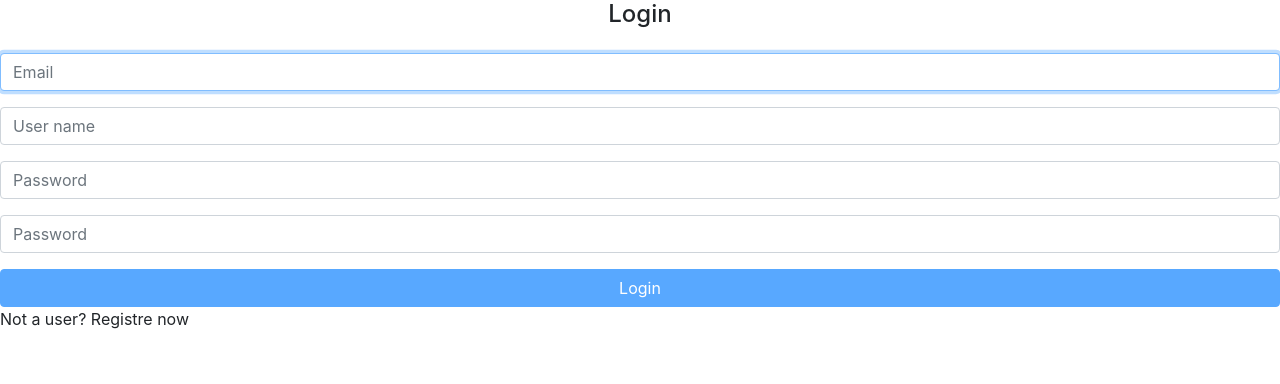
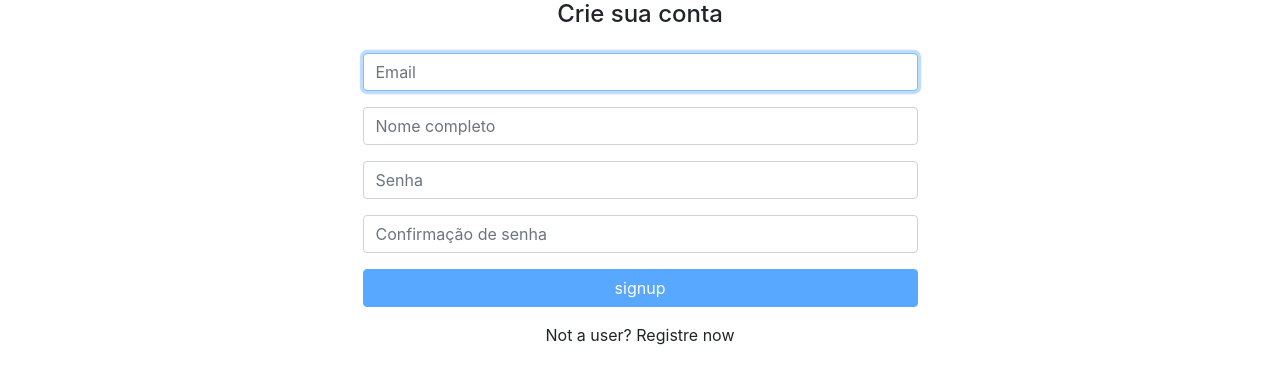
Before and after one commit to WemersonPD/mm-frontend-Sthorm, an Angular app: page / in a window 1280 px wide. Shown: the top 384 px of the page. Built offline with nearby package versions, Linux system fonts and the light colour scheme.

Commit message:
Add validation

```diff
--- /dev/null
+++ b/src/app/signup/confirm-password.validator.ts
@@ -0,0 +1,12 @@
+import { AbstractControl, FormGroup } from "@angular/forms";
+export function ConfirmPasswordValidator(controlName: string, matchingControlName: string) {
+    return (formGroup: FormGroup) => {
+      let control = formGroup.controls[controlName];
+      let matchingControl = formGroup.controls[matchingControlName]
+      if (control.value !== matchingControl.value) {
+        matchingControl.setErrors({ confirmPasswordValidator: true });
+      } else {
+        matchingControl.setErrors(null);
+      }
+    };
+  }
--- a/src/app/signup/signup.component.html
+++ b/src/app/signup/signup.component.html
@@ -1,9 +1,10 @@
-<h4 class="text-center">Login</h4>
+<h4 class="text-center">Crie sua conta</h4>
 
 <!-- [FormFroup]="loginForm" é para mostrar quem vai controlar meu formulário. -->
+<div class="container">
   <form
-  [formGroup]="loginForm"
-  class="form mt-4"
+    [formGroup]="signupForm"
+    class="form mt-4 w-50 h-90 mx-auto "
 
   >
     <div class="form-group">
@@ -17,7 +18,7 @@
 
       <!-- Mensagem de erro componentiado. -->
       <app-vmenssage
-    *ngIf="loginForm.get('email').errors?.required && loginForm.get('email').dirty"
+      *ngIf="signupForm.get('email').errors?.required && signupForm.get('email').dirty"
         text="Por favor, informe seu email"
       >
       </app-vmenssage>
@@ -28,59 +29,68 @@
       <input
         formControlName="userName"
         class="form-control"
-      placeholder="User name"
+        placeholder="Nome completo"
 
       >
 
       <!-- Mensagem de erro componentiado. -->
       <app-vmenssage
-    *ngIf="loginForm.get('userName').errors?.required && loginForm.get('userName').dirty"
-      text="User name is required"
+      *ngIf="signupForm.get('userName').errors?.required && signupForm.get('userName').dirty"
+        text="Por favor, informe seu nome"
       >
       </app-vmenssage>
 
 
     </div>
-  <div class="form-group">
-    <input
-      formControlName="passwordConfirmation"
-      type="password"
-      class="form-control"
-      placeholder="Password"
-    >
-    <app-vmenssage
-      *ngIf="loginForm.get('passwordConfirmation').errors?.required
-         &&
-      loginForm.get('passwordConfirmation').dirty"
-      text="Seu "
-    >
-    </app-vmenssage>
-  </div>
+
     <div class="form-group">
       <input
         formControlName="password"
         type="password"
         class="form-control"
-      placeholder="Password"
+        placeholder="Senha"
       >
       <app-vmenssage
-      *ngIf="loginForm.get('password').errors?.required && loginForm.get('password').dirty"
+        *ngIf="signupForm.get('password').errors?.required && signupForm.get('password').dirty"
         text="Password is required"
+      >
+      </app-vmenssage>
+      <app-vmenssage
+        *ngIf="signupForm.get('password').errors?.minlength && signupForm.get('password').dirty"
+        text="Mínimo de 6 caracteres"
+      >
+      </app-vmenssage>
+    </div>
+
+    <div class="form-group">
+      <input
+        formControlName="confirmPassword"
+        type="password"
+        class="form-control"
+        placeholder="Confirmação de senha"
+      >
+      <app-vmenssage
+        *ngIf="signupForm.get('confirmPassword').errors?.confirmPasswordValidator
+           &&
+          signupForm.get('confirmPassword').dirty"
+        text="A senha e confirmação de senha não batem"
       >
       </app-vmenssage>
     </div>
 
     <!-- Caso tenha algum erro no FormGroup, o botão ficará desabilitado. -->
     <button
-    [disabled]="loginForm.invalid"
+      [disabled]="signupForm.invalid"
       type="submit"
       class="btn btn-primary btn-block"
       >
-    Login
+      signup
     </button>
 
   </form>
 
-<p>
+  <p class="text-center pt-3">
     Not a user? <a>Registre now</a>
   </p>
+
+</div>
--- a/src/app/signup/signup.component.ts
+++ b/src/app/signup/signup.component.ts
@@ -1,6 +1,7 @@
 import { Component, OnInit } from '@angular/core';
-import { FormBuilder, FormGroup, Validators } from '@angular/forms';
+import { AbstractControl, FormBuilder, FormControl, FormGroup, ValidationErrors, Validators } from '@angular/forms';
 import { Router } from '@angular/router';
+import { ConfirmPasswordValidator } from './confirm-password.validator';
 
 @Component({
   selector: 'app-signup',
@@ -8,7 +9,9 @@ import { Router } from '@angular/router';
   styleUrls: ['./signup.component.scss']
 })
 export class SignupComponent implements OnInit {
-  public loginForm: FormGroup;
+  public signupForm: FormGroup;
+  public passWord: AbstractControl;
+  public passwordConfirmation: AbstractControl;
 
   constructor(
     private formBuilder: FormBuilder,
@@ -16,22 +19,19 @@ export class SignupComponent implements OnInit {
   ) { }
 
   ngOnInit(): void {
-    this.loginForm = this.formBuilder.group({
+    this.signupForm = this.formBuilder.group({
       email: ['', [Validators.required, Validators.email]],
       userName: ['', [Validators.required]],
       password: ['', [Validators.required, Validators.minLength(6)]],
-      passwordConfirmation: ['', [Validators.required, Validators.minLength(6),]],
+      confirmPassword: ['', [Validators.required, Validators.minLength(6)]],
+    },
+    {
+      validator: ConfirmPasswordValidator("password", "confirmPassword")
     })
+
+
   }
 
-  checkPassword() {
-    const password = this.loginForm.get('password').value;
-    const passwordConfirmation = this.loginForm.get('passwordConfirmation').value;
-    if(password == passwordConfirmation) {
-      return {'passwordConfirm': true};
-    } else {
-      return null;
-    }
 
-  }
+
 }
```
Lines whose indentation alone changed are shown as unchanged.
